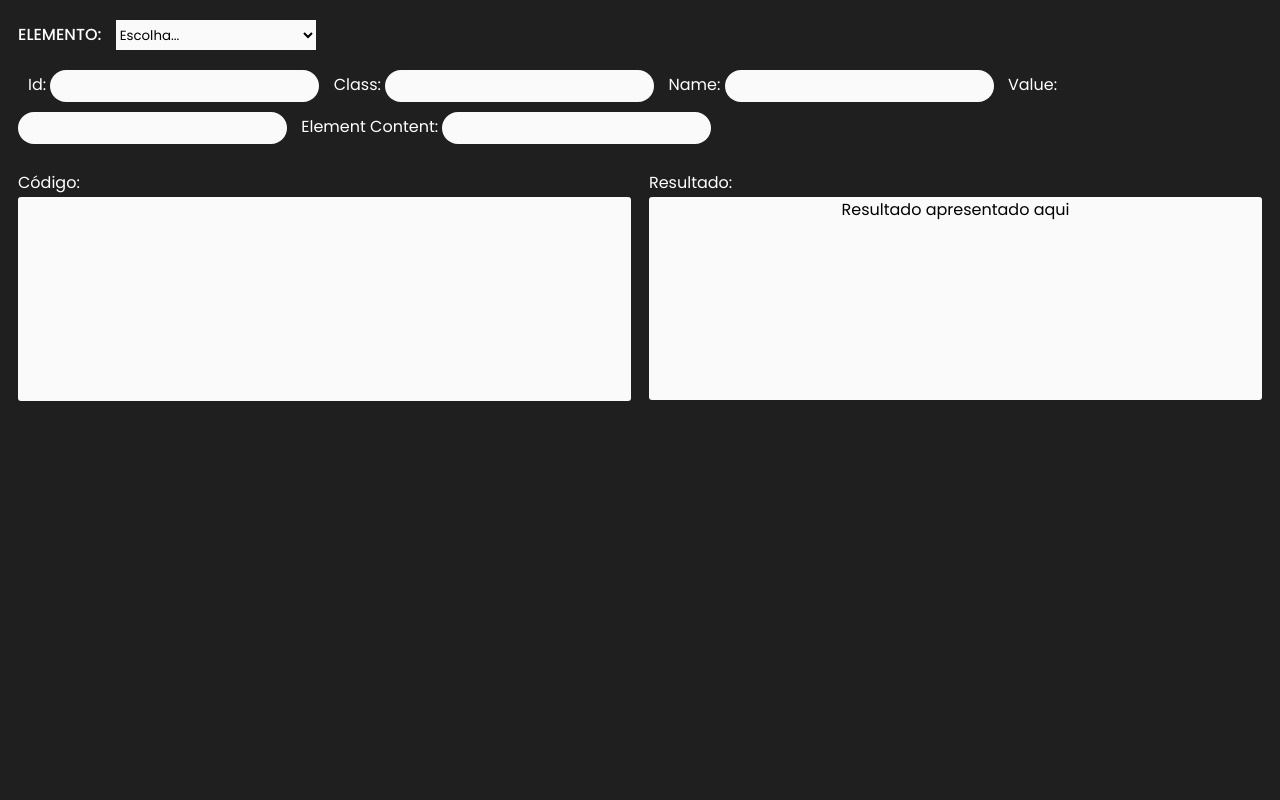
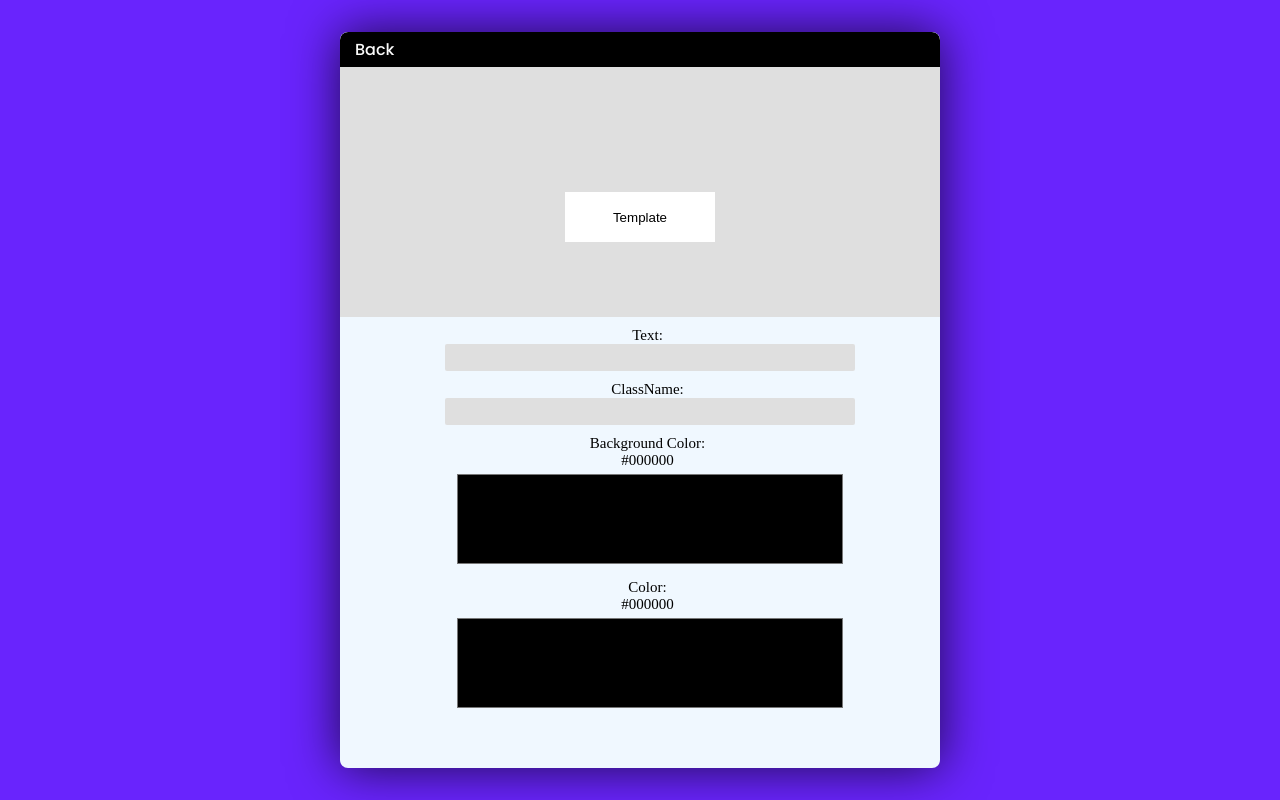
Before and after one commit to guztlimz/ButtonCodeGenerator, a plain HTML site: page pages/Faber.html in a window 1280 px wide. Drawn offline with Linux system fonts and the light colour scheme.

Commit message:
Grandes alterações

```diff
--- a/css/lowcode.css
+++ b/css/lowcode.css
@@ -50,22 +50,29 @@
 
 :root{
     --color1:rgb(250, 250, 250);
+    --color2:rgb(105, 36, 253);
 }
 
 body{
-    background-color: rgb(31, 31, 31);
+    background-color: rgb(105, 36, 253);
+    margin: 0 auto;
 }
 
 label, p{
-    color: rgb(255, 255, 255);
-    font-family: 'Poppins Regular';
+    color: rgb(0, 0, 0);
+    font-family: 'Poppins Medium';
+}
+
+label, a{
+    user-select: none;
 }
 
 input{
-    border-radius: 50px;
+    border-radius: 2px;
     border: 0;
-    background-color: var(--color1);
+    background-color: rgb(223, 223, 223);
     color: rgb(0, 0, 0);
+    outline: none;
 }
 
 select, option{
@@ -80,111 +87,114 @@ textarea{
     resize: none;
 }
 
-.valor{
-    margin-bottom: 20px;
-    outline: none;
-    font-family: 'Poppins Regular';
-    margin-left: 10px;
-    margin-top: 20px;
+/* Box */
+.displayInterpretado{
+    background-color: aliceblue;
+    width: 600px;
+    height: 92%;
+    left: 50%;
+    top: 4%;
+    position: absolute;
+    transform: translateX(-50%);
+    border-radius: 8px;
+    box-shadow: 0px 0px 50px rgba(0, 0, 0, 0.712);
+    overflow: hidden;
+}
+/* Navbar */
+.squareTop{
+    background-color:rgb(0, 0, 0);
+    height: 35px;
+    width: 100%;
+    border-top-left-radius: 8px;
+    border-top-right-radius: 8px;
 }
 
-.valor label{
+.backButton a{
+    color: var(--color1);
     font-family: 'Poppins Medium';
+    outline: none;
+    text-decoration: none;
+    position: relative;
+    margin-left: 15px;
+    top: 5px;
 }
 
-#commandLine{
-    margin-left: 10px;
-    font-family: 'Poppins Regular';
-    height: 30px;
-    width: 200px;
+.backButton a:hover{
+    color: rgb(189, 189, 189);
 }
 
-.components{
-    margin-left: 10px;
-    outline: none;
-    font-family: 'Poppins Regular';
+.content{
+    overflow: scroll;
+    height:100%;
+    text-align: center;
 }
 
-.components input{
-    margin-bottom: 10px;
-    height: 30px;
-    outline: none;
-    font-family: 'Poppins Regular';
-    padding-left: 10px;
+.content::-webkit-scrollbar{
+    width: 15px;
+    background-color: rgb(223, 223, 223);
 }
 
-.components label{
+.content::-webkit-scrollbar-thumb{
+    background-color: rgb(175, 175, 175);
+}
+
+/* Área do display de Resultado */
+.displayCode{
+    background-color: rgb(223, 223, 223);
+    width: 100%;
+    height: 250px;
+}
+
+.displayCode p{
+    margin:0px;
+}
+
+#buttonResult{
+    position: relative;
+    top: 50%;
+    color: rgb(0, 0, 0);
+    background-color: rgb(255, 255, 255);
+    border: none;
+    height: 50px;
+    width: 150px;
+    cursor: pointer;
+    outline: none;
+}
+
+/* Configurações */
+.config{
+    width: 100%;
+    height: 100%;
+}
+
+.config input{
+    padding-left: 5px;
+    padding-right: 5px;
+    height: 25px;
+    width: 400px;
+    font-family: 'Poppins Medium';
+
+}
+
+.config label{
+    margin-right: 5px;
+    display: block;
+    font-family: 'Poppins';
+    font-size: 15px;
+}
+
+.row{
+    width: 100%;
+    margin-top: 10px;
     margin-left: 10px;
 }
 
-
-.result{
-    height: 200px;
-    width: 50%;
-    margin-right: 3%;
-    position: relative;
-    left:10px;
+.row:last-child{
+    margin-bottom: 30px;
 }
 
-#resultImpresso{
-    width: 98%;
-    height: 100%;
-    outline: none;
-    font-family: 'Poppins Regular';
-    background-color: var(--color1);
-    color: rgb(0, 0, 0);
+.row.color input{
+    height: 100px;
+    background-color: aliceblue;
     border: none;
-    border-radius: 3px;
-    padding-left: 10px;
 }
-
-.displayResultado{
-    width: 50%;
-    height: 200px;
-    position: relative;
-    right:10px;
-}
-
-#resultInterpretado{
-    height: 101.5%;
-    border-radius: 3px;
-    background-color: var(--color1);
-    text-align: center;
-    color: rgb(0, 0, 0);
-    position: relative;
-}
-
-.resultGroup{
-    display: flex;
-}
-
-div.resultGroup div.result p:first-child{
-    margin-bottom: 2px;
-}
-
-div.resultGroup div.displayResultado p:first-child{
-    margin-bottom: -14px;
-}
-
-@media(max-width: 950px) {
-
-    .result{
-        height: 200px;
-        width: 100%;
-        position: relative;
-        left:0px;
-    }
-
-    .displayResultado{
-        margin-top: 40px;
-        width: 99.5%;
-        height: 200px;
-        position: relative;
-        right:0px;
-        margin-bottom: 70px;
-    }
-    .resultGroup{
-        display: block;
-
-    }
-}
--- a/js/lowcode.js
+++ b/js/lowcode.js
@@ -1,19 +1,19 @@
-function verifyReq(){
+function clipBoard(){
+    var text = document.getElementById("resultImpresso").value;
+    navigator.clipboard.writeText(text);
+}
+
+function codeGenerator(){
 
     //Pegando os valores do HTML
     let componentsUser = []
-    componentsUser[0] = document.getElementById("vlrId").value;
-    componentsUser[1] = document.getElementById("vlrClass").value;
-    componentsUser[2] = document.getElementById("vlrName").value;
-    componentsUser[3] = document.getElementById("vlrValue").value;
+        componentsUser[0] = document.getElementById("vlrClass").value;
 
     //Colocando os valores do HTML junto com uma String
     let components = [
-        `id="${componentsUser[0]}"`,
-        `class="${componentsUser[1]}"`,
-        `name="${componentsUser[2]}"`,
-        `value="${componentsUser[3]}"`
+        `class="${componentsUser[0]}"`
     ]
+
 
     //Conteúdo do elemento (Título do botão por exemplo)
     let content = document.getElementById("vlrContent").value;
@@ -24,7 +24,7 @@ function verifyReq(){
     }
 
     //Filtrando o Array dos valores e removendo dados sem valor
-    let newComponentsFilter = components.filter(function(value){
+/*     let newComponentsFilter = components.filter(function(value){
 
         result = value.indexOf('""') > -1
         if(result != true){
@@ -32,35 +32,51 @@ function verifyReq(){
         }
         else{
         }
-    })
+    }) */
 
     //Trocando os separadores padrões do Array(,)
-    newComponentsFilter = newComponentsFilter.join(" ")
+/*     newComponentsFilter = newComponentsFilter.join(" ") */
 
     //Array de Comandos
-    let Content = [
-        `<button ${newComponentsFilter}>${content}</button>`,
-        `<p ${newComponentsFilter}>${content}</p>`
+    let command = [
+        `<button ${components}>${content}</button>`,
     ]
 
 
     //Buscando a requisição do Usuário e inserindo em uma variável
-    let reqUser = document.getElementById("commandLine").value
+    let reqUser = "botão";
     let resultReference
 
     //Buscando a requisição do usuário e apresentando os respectivos elementos
     switch(reqUser){
 
         case "botão":
-            document.getElementById("resultImpresso").value = Content[0];
-            resultReference = Content[0];
-            break;
-        case "parágrafo":
-            document.getElementById("resultImpresso").value = Content[1];
-            resultReference = Content[1];
+            //document.getElementById("resultImpresso").value = command[0];
+            resultReference = command[0];
             break;
         default:
             document.getElementById("resultImpresso").value = "Dados Inválidos";
     }
-    document.getElementById("resultInterpretado").innerHTML = resultReference;
+    //document.getElementById("buttonResult").innerHTML = resultReference;
+
+    //BackgroundColor
+    let backcolor = document.getElementById("backColorPick").value;
+    document.getElementById("backColorValue").innerHTML = backcolor;
+
+    //Color
+    let colorVl = document.getElementById("colorPick").value;
+    document.getElementById("colorValue").innerHTML = colorVl;
+
+    document.getElementById("buttonResult").style.backgroundColor = backcolor
+    document.getElementById("buttonResult").style.color = colorVl
 }
+
+function colors(){
+    //BackgroundColor
+    let backcolor = document.getElementById("backColorPick").value;
+    document.getElementById("backColorValue").innerHTML = backcolor;
+
+    //Color
+    let colorVl = document.getElementById("colorPick").value;
+    document.getElementById("colorValue").innerHTML = colorVl;
+}
--- a/pages/Faber.html
+++ b/pages/Faber.html
@@ -9,46 +9,48 @@
 </head>
 <body>
 
-    <div class="valor">
-        <label>ELEMENTO:</label>
-        <select id="commandLine" class="form-control" onchange="verifyReq()">
-            <option value="Default" selected>Escolha...</option>
-            <option value="botão">Botão</option>
-            <option value="parágrafo">Parágrafo</option>
-        </select>
-    </div>
+    <!-- Box -->
+    <div class="displayInterpretado">
 
-    <div class="components">
-        <label>Id:</label>
-        <input id="vlrId" type="text" oninput="verifyReq()">
-
-        <label>Class:</label>
-        <input id="vlrClass" type="text" oninput="verifyReq()">
-
-        <label>Name:</label>
-        <input id="vlrName" type="text" oninput="verifyReq()">
-
-        <label>Value:</label>
-        <input id="vlrValue" type="text" oninput="verifyReq()">
-
-        <label>Element Content:</label>
-        <input id="vlrContent" type="text" oninput="verifyReq()">
-    </div>
-
-    <div class="resultGroup">
-        <div class="result">
-            <p>Código:</p>
-            <textarea readonly="true" id="resultImpresso"></textarea>
+        <!-- Navbar -->
+        <div class="squareTop">
+            <div class="backButton">
+                <a href="../index.html">Back</a>
+            </div>
         </div>
 
-        <div class="displayResultado">
-            <p>Resultado:</p>
-            <p id="resultInterpretado" style="color: black;">Resultado apresentado aqui</p>
+        <!-- Conteúdo do Box -->
+        <div class="content">
+
+            <!-- Área do display de Resultado -->
+            <div class="displayCode">
+                <button id="buttonResult">Template</button>
+            </div>
+
+            <div class="config">
+                <div class="row">
+                    <label>Text:</label>
+                    <input type="text" id="vlrContent" oninput="codeGenerator()">
+                </div>
+                <div class="row">
+                    <label>ClassName:</label>
+                    <input type="text" id="vlrClass">
+                </div>
+                <div class="row color">
+                    <label >Background Color:</label>
+                    <label id="backColorValue">#000000</label>
+                    <input type="color" id="backColorPick" oninput="codeGenerator()">
+                </div>
+                <div class="row color">
+                    <label>Color:</label>
+                    <label id="colorValue">#000000</label>
+                    <input type="color" id="colorPick" oninput="codeGenerator()">
+                </div>
+            </div>
         </div>
-    </div>
 
 
-
+    </div>
 
     <script src="../js/lowcode.js"></script>
 
```
Also changed, not shown: css/home.css (+10 -12 lines), index.html (+2 -2 lines).
